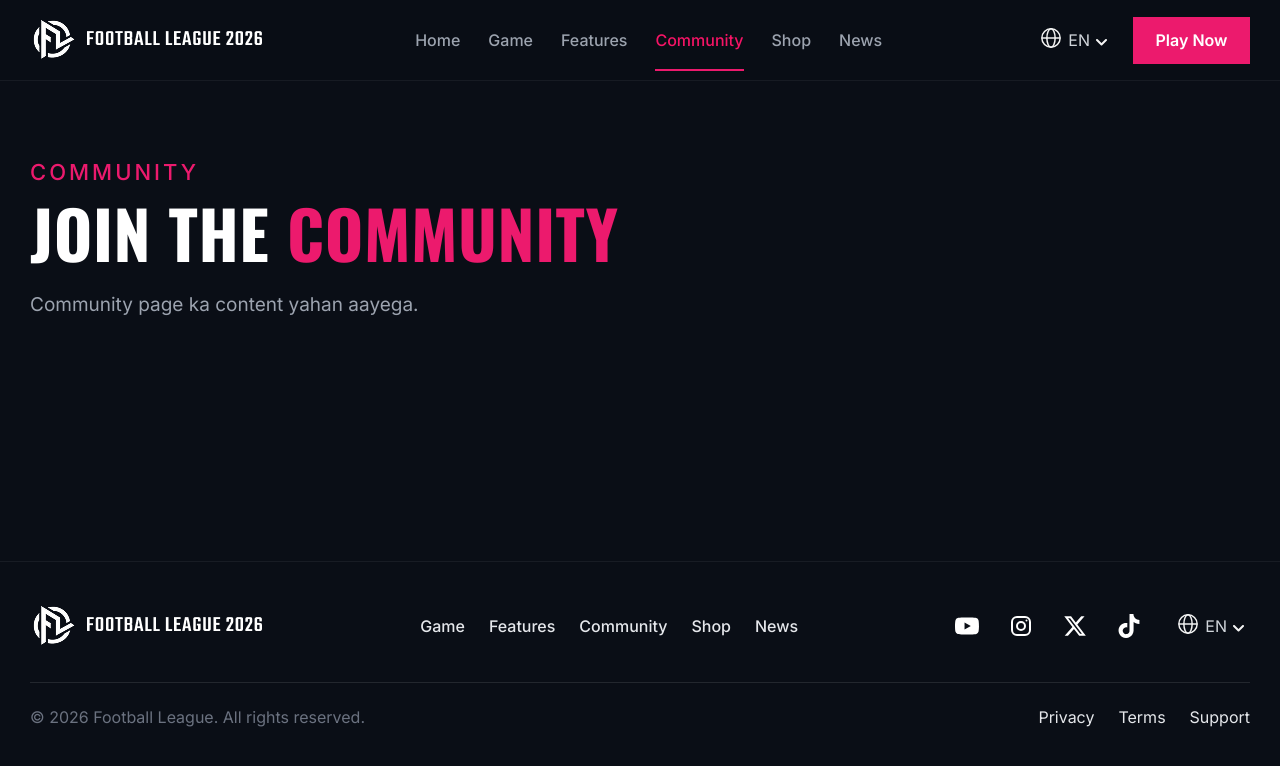
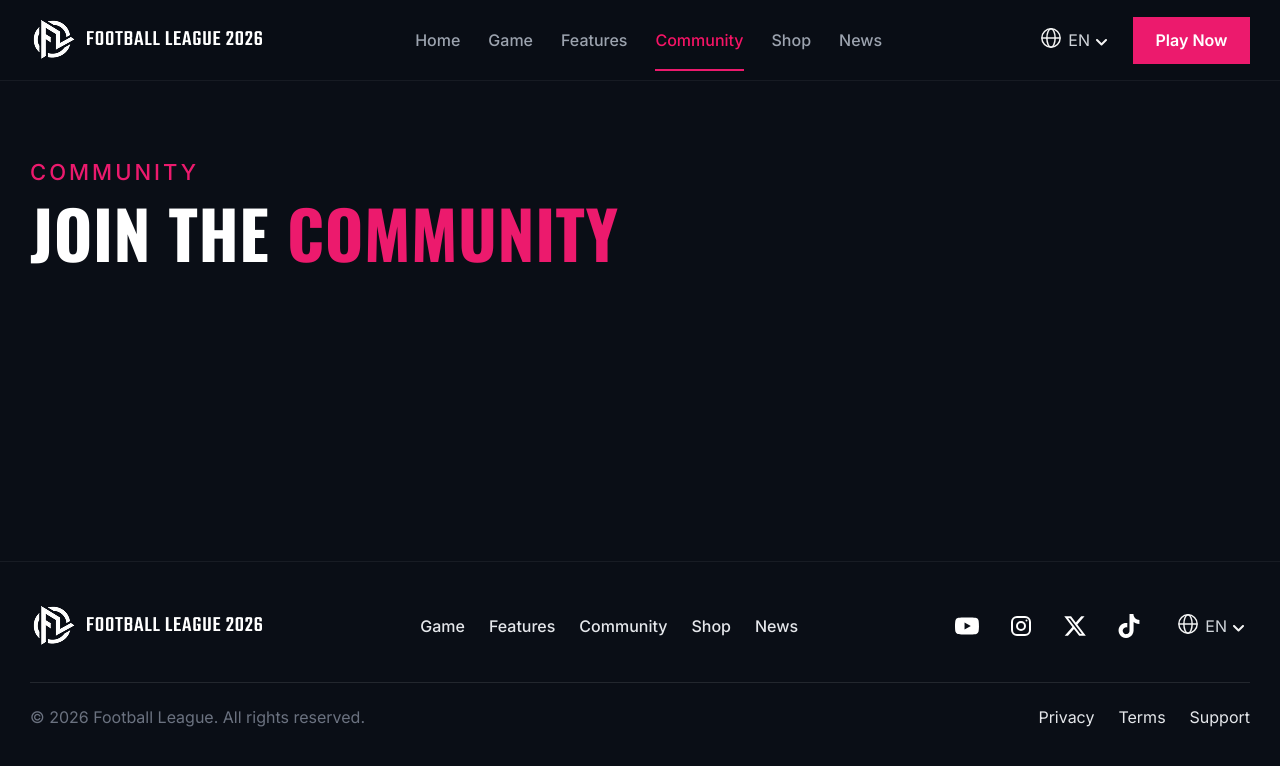
Before and after one commit to jyotithecode-sudo/football-website, a React (Vite) app: page /community in a window 1280 px wide. Shown: the top 766 px of the page. Built offline with nearby package versions, Linux system fonts and the light colour scheme.

Commit message:
Updated website

```diff
--- a/src/pages/CommunityPage.jsx
+++ b/src/pages/CommunityPage.jsx
@@ -6,7 +6,7 @@ export default function CommunityPage() {
         <h1 className="section-title">
           JOIN THE <span className="text-pink">COMMUNITY</span>
         </h1>
-        <p className="section-text">Community page ka content yahan aayega.</p>
+        <p className="section-text"></p>
       </div>
     </section>
   );
--- a/src/pages/FeaturesPage.jsx
+++ b/src/pages/FeaturesPage.jsx
@@ -6,7 +6,7 @@ export default function FeaturesPage() {
         <h1 className="section-title">
           MORE WAYS <span className="text-pink">TO PLAY</span>
         </h1>
-        <p className="section-text">Features page ka content yahan aayega.</p>
+        <p className="section-text"></p>
       </div>
     </section>
   );
--- a/src/pages/GamePage.jsx
+++ b/src/pages/GamePage.jsx
@@ -6,7 +6,7 @@ export default function GamePage() {
         <h1 className="section-title">
           PLAY <span className="text-pink">FOOTBALL</span>
         </h1>
-        <p className="section-text">Game page ka content yahan aayega.</p>
+        <p className="section-text"></p>
       </div>
     </section>
   );
--- a/src/pages/ShopPage.jsx
+++ b/src/pages/ShopPage.jsx
@@ -6,7 +6,7 @@ export default function ShopPage() {
         <h1 className="section-title">
           WEAR <span className="text-pink">THE GAME</span>
         </h1>
-        <p className="section-text">Shop page ka content yahan aayega.</p>
+        <p className="section-text"></p>
       </div>
     </section>
   );
```
